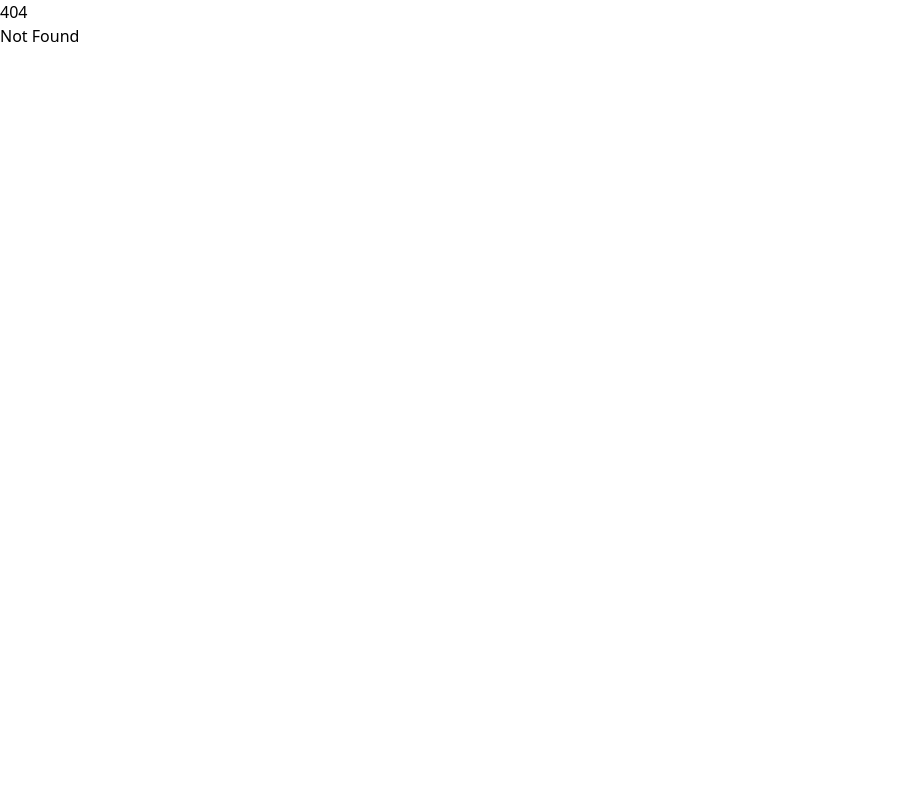
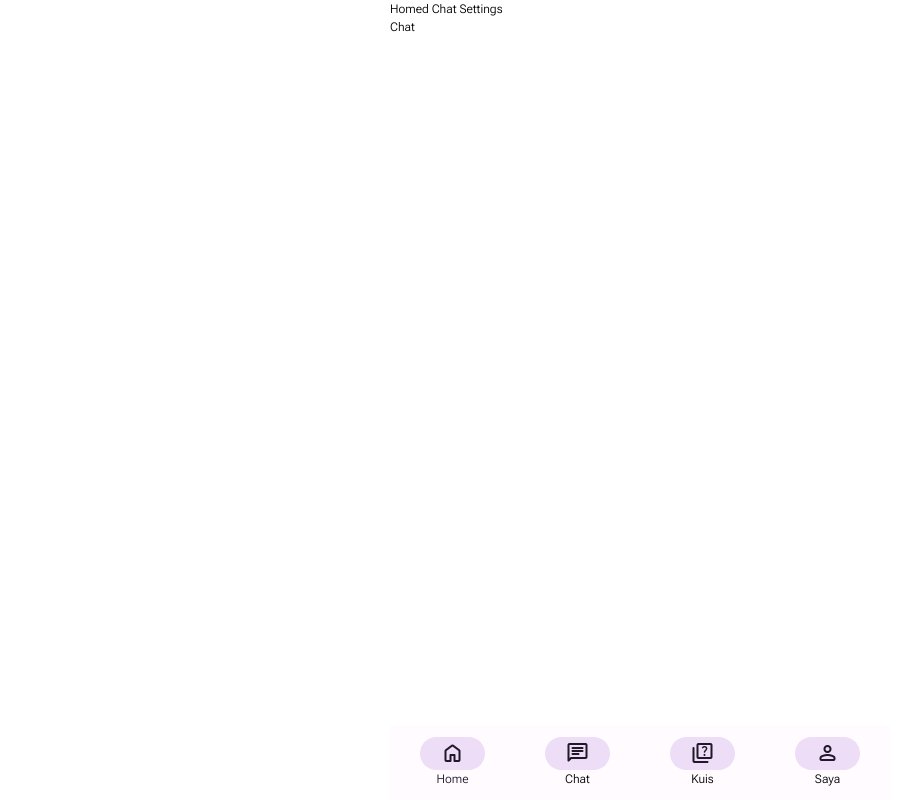
Before and after one commit to vicoztechnology/serbaserbi, a SvelteKit app: page /chat in a window 1280 px wide. Before the commit this address had no page. Shown: the whole page, without its empty margins (0-923 px from the left). Built offline with nearby package versions, Linux system fonts and the light colour scheme.

Commit message:
edit home page & add cloudflare adapter

```diff
--- a/package.json
+++ b/package.json
@@ -16,6 +16,7 @@
 	"devDependencies": {
 		"@playwright/test": "^1.28.1",
 		"@sveltejs/adapter-auto": "^1.0.0",
+		"@sveltejs/adapter-cloudflare": "^1.0.0",
 		"@sveltejs/kit": "^1.0.0",
 		"autoprefixer": "^10.4.13",
 		"eslint": "^8.28.0",
@@ -32,5 +33,8 @@
 		"vite": "^4.0.0",
 		"vitest": "^0.25.3"
 	},
-	"type": "module"
+	"type": "module",
+	"dependencies": {
+		"swiper": "^8.4.5"
+	}
 }
--- a/src/app.css
+++ b/src/app.css
@@ -1,3 +1,23 @@
 @tailwind base;
 @tailwind components;
 @tailwind utilities;
+
+body {
+    max-width: 500px ;
+    margin: 0 auto ;
+    font-family: "Roboto Flex", sans-serif;
+    font-size: 12px;
+
+}
+.xx {
+    max-width: 500px;
+    margin: auto;
+}
+.swiper-pagination-bullet-active {
+    color: #fff;
+    background: #f1dcf4 !important;
+
+  }
+  .swiper-pagination-bullet {
+    margin-bottom: 5px !important;
+  }
--- a/src/app.html
+++ b/src/app.html
@@ -3,10 +3,16 @@
 	<head>
 		<meta charset="utf-8" />
 		<link rel="icon" href="%sveltekit.assets%/favicon.png" />
+		<link rel="preconnect" href="https://fonts.googleapis.com">
+	<link rel="preconnect" href="https://fonts.gstatic.com" crossorigin>
+	<link href="https://fonts.googleapis.com/css2?family=Roboto+Flex:opsz,wght@8..144,300&display=swap"
+		rel="stylesheet">
+	<link rel="stylesheet"
+		href="https://fonts.googleapis.com/css2?family=Material+Symbols+Rounded:opsz,wght,FILL,GRAD@20..48,100..700,0..1,-50..200" />
 		<meta name="viewport" content="width=device-width" />
 		%sveltekit.head%
 	</head>
-	<body data-sveltekit-preload-data="hover">
+	<body class=""data-sveltekit-preload-data="hover">
 		<div style="display: contents">%sveltekit.body%</div>
 	</body>
 </html>
--- a/src/routes/+layout.svelte
+++ b/src/routes/+layout.svelte
@@ -1,5 +1,35 @@
 <script>
-    import "../app.css";
-  </script>
+import "../app.css";
+</script>
 
-  <slot />
+<nav>
+    <a href="/">Homed</a>
+    <a href="/chat">Chat</a>
+    <a href="/settings">Settings</a>
+</nav>
+<slot />
+<nav class="flex xx  py-3 text-center flex-row fixed inset-x-0 bottom-0 bg-surface-light dark:bg-surface-dark" >
+    <div class="basis-1/4">
+        <button class="bg-secondary-container-light  pt-1 px-5 rounded-full text-on-secondary-container-light">
+            <span class="material-symbols-rounded"> home </span>
+        </button>
+        <div class="text-on-secondary-container-light">Home</div>
+    </div>
+    <div class="basis-1/4 ">
+        <button class="bg-secondary-container-light  pt-1 px-5 rounded-full text-on-secondary-container-light">
+            <span class="material-symbols-rounded"> chat </span>
+        </button>
+        <div>Chat</div>
+    </div>
+    <div class="basis-1/4">
+        <button class="bg-secondary-container-light  pt-1 px-5 rounded-full text-on-secondary-container-light">
+            <span class="material-symbols-rounded"> quiz </span>
+        </button>
+        <div>Kuis</div></div>
+    <div class="basis-1/4">
+        <button class="bg-secondary-container-light pt-1 px-5 rounded-full text-on-secondary-container-light">
+            <span class="material-symbols-rounded"> person </span>
+        </button>
+        <div>Saya</div>
+    </div>
+</nav>
--- a/src/routes/+page.svelte
+++ b/src/routes/+page.svelte
@@ -1,5 +1,28 @@
-<h1>Welcome to SvelteKit</h1>
-<p>Visit <a href="https://kit.svelte.dev">kit.svelte.dev</a> to read the documentation</p>
-<h1 class="text-4xl text-primary-container-light font-bold underline">
-    Hello world!
-  </h1>
+
+
+  <Swiper
+  pagination={true} modules={[Pagination]}
+    spaceBetween={1}
+    slidesPerView={1}
+    on:slideChange={() => console.log('slide change')}
+    on:swiper={(e) => console.log(e.detail[0])}
+  >
+    <SwiperSlide class = "py-3 px-3 rounded-3xl"><img class="rounded-3xl" src="https://i.picsum.photos/id/26/500/250.jpg?hmac=aEMDV8A-c0ciLRML8vyh9VN_ur-69jZxJjlwNbyQOEc" alt="banner1"></SwiperSlide>
+    <SwiperSlide class = "py-3 px-3 rounded-3xl"><img class="rounded-3xl" src="https://i.picsum.photos/id/1066/500/250.jpg?hmac=pokx9pD_tKNT127IchfxrNPfCjxRtPHRK-m-b6dgrqM" alt="banner2"></SwiperSlide>
+    <SwiperSlide class = "py-3 px-3 rounded-3xl"><img class="rounded-3xl" src="https://i.picsum.photos/id/26/500/250.jpg?hmac=aEMDV8A-c0ciLRML8vyh9VN_ur-69jZxJjlwNbyQOEc" alt="banner1"></SwiperSlide>
+    <SwiperSlide class = "py-3 px-3 rounded-3xl"><img class="rounded-3xl" src="https://i.picsum.photos/id/1066/500/250.jpg?hmac=pokx9pD_tKNT127IchfxrNPfCjxRtPHRK-m-b6dgrqM" alt="banner2"></SwiperSlide>
+
+    ...
+  </Swiper>
+  <script>
+  // Import Swiper Svelte components
+  import { Swiper, SwiperSlide } from 'swiper/svelte';
+  import "swiper/css/pagination"
+  import { Pagination } from "swiper";
+
+  // Import Swiper styles
+  import 'swiper/css';
+  </script>
+<style>
+
+</style>
--- /dev/null
+++ b/src/routes/chat/+page.svelte
@@ -0,0 +1 @@
+<h1>Chat</h1>
--- a/svelte.config.js
+++ b/svelte.config.js
@@ -1,5 +1,6 @@
-import adapter from '@sveltejs/adapter-auto';
+import adapter from '@sveltejs/adapter-cloudflare';
 import preprocess from "svelte-preprocess";
+
 /** @type {import('@sveltejs/kit').Config} */
 const config = {
 	kit: {
@@ -12,4 +13,8 @@ const config = {
 	  ],
 };
 
-export default config;
+export default {
+	kit: {
+		adapter:adapter()
+	}
+}
```
Also changed, not shown: 1 other file (tests, documents, lock files or other folders).
